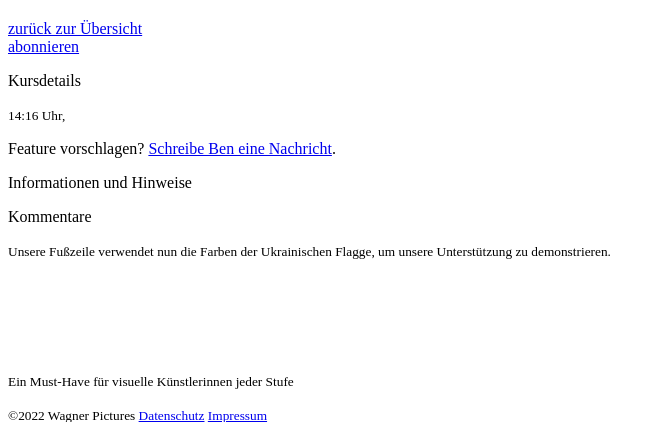
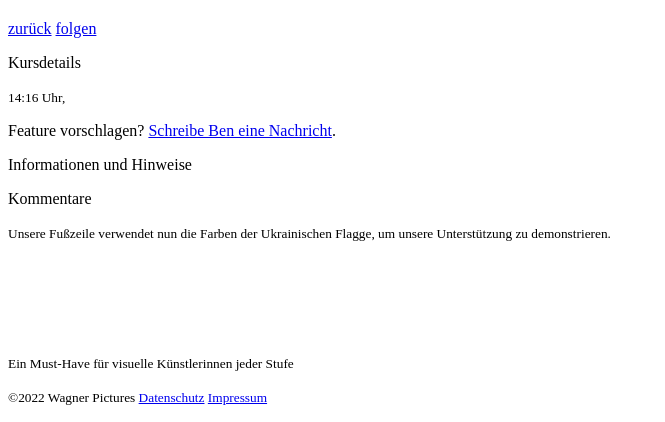
Before and after one commit to btinet/cinekolleg, a Symfony app: template templates/tutorial/show.html.twig in a window 1280 px wide. Shown: the part 78-500 px from the top of the page, without its empty margins (0-665 px from the left). Run offline with Twig, Linux system fonts and the light colour scheme; the template is opened without the code that fills it, so the values that code supplies are empty; some libraries are stand-ins or nearby versions.

Commit message:
update templates

```diff
--- a/templates/tutorial/show.html.twig
+++ b/templates/tutorial/show.html.twig
@@ -8,19 +8,17 @@
         <div class="container py-5">
             <h1 class="text-center">{{ course.title }}</h1>
             <h2 class="text-center mb-3 h5 section-lead">{{ course.subject }}</h2>
-            <div class="btn-group btn-group-sm">
-                <a href="{{ path('tutorium_index') }}" class="btn btn-primary btn-sm mb-3">zurück zur Übersicht</a>
+                <a href="{{ path('tutorium_index') }}" class="btn btn-light btn-sm mb-3"><i class="bi bi-chevron-double-left me-2"></i>zurück</a>
                 {% if is_granted('ROLE_ADMIN') %}
                     <a href="{{ ea_url()
                         .setController('App\\Controller\\Admin\\CourseCrudController')
                         .setAction('edit')
-                        .setEntityId(course.id) }}" class="btn btn-secondary btn-sm mb-3">bearbeiten</a>
+                        .setEntityId(course.id) }}" class="btn btn-info btn-sm mb-3"><i class="bi bi-pen"></i></a>
                 {% endif %}
-            </div>
             {% if course.users.contains(app.user) %}
-                <a href="{{ path('tutorium_subscribe',{id:course.id}) }}" class="btn btn-success btn-sm mb-3">nicht mehr abonnieren</a>
+                <a href="{{ path('tutorium_subscribe',{id:course.id}) }}" class="btn btn-success btn-sm mb-3"><i class="bi bi-bell-fill me-2"></i>nicht folgen</a>
                 {% else %}
-                    <a href="{{ path('tutorium_subscribe',{id:course.id}) }}" class="btn btn-light btn-sm mb-3">abonnieren</a>
+                    <a href="{{ path('tutorium_subscribe',{id:course.id}) }}" class="btn btn-light btn-sm mb-3"><i class="bi bi-bell me-2"></i>folgen</a>
             {% endif %}
             <div class="row g-3">
                 <div class="col-12 col-md-7 order-3 order-md-1">
```
